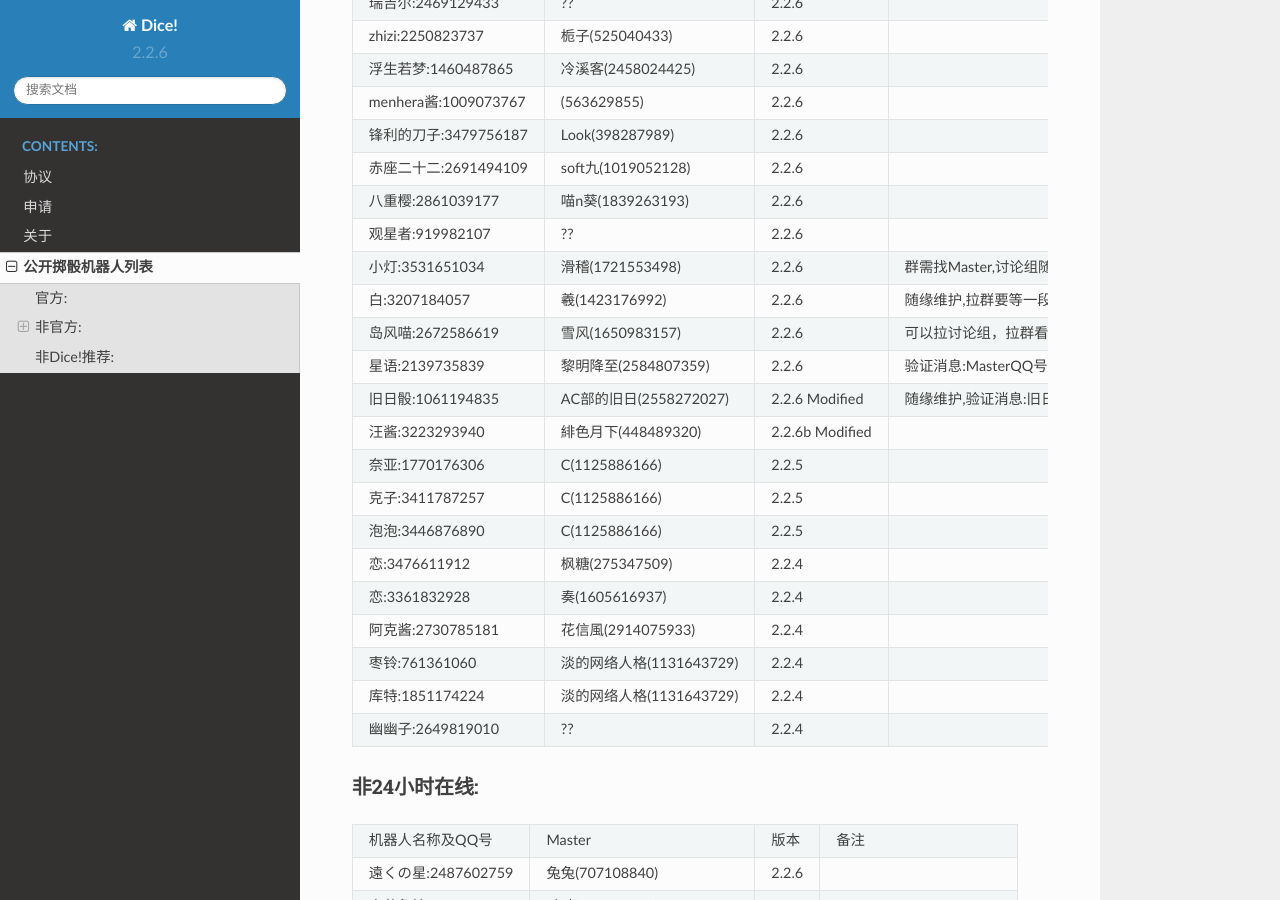
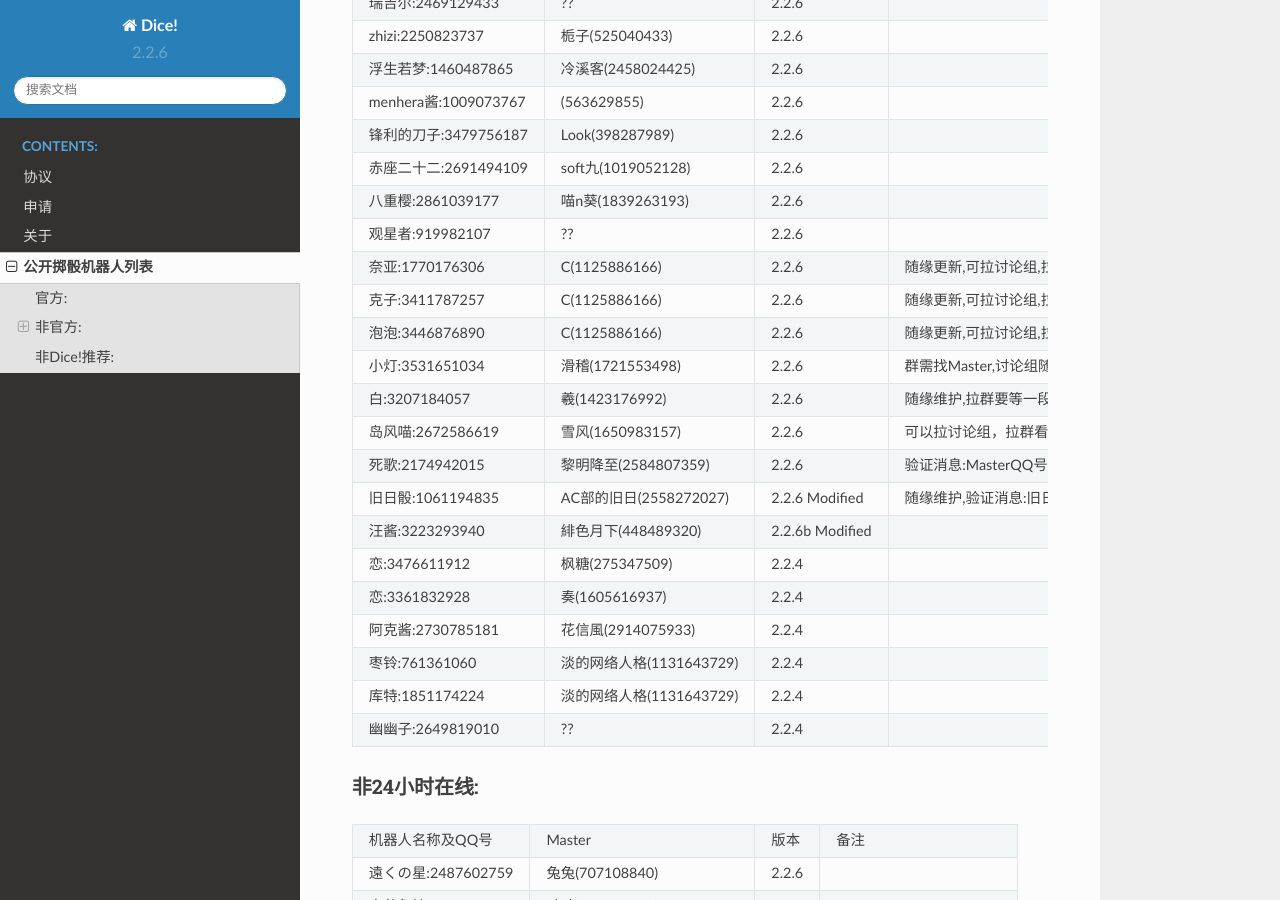
Before and after one commit to Dice-Developer-Team/Dice, a Sphinx documentation site: the page built from docs/DiceList.rst, in a window 1280 px wide and 900 px high, scrolled down 791 px. Built offline with Sphinx 7.4.7 and the Read the Docs theme 2.0.0, drawn with Linux system fonts in a browser that asks for light colours; some of the changed text lies outside the part shown.

Commit message:
Add files via upload

```diff
--- a/docs/DiceList.rst
+++ b/docs/DiceList.rst
@@ -37,57 +37,57 @@
 24小时在线:
 +++++++++++++
 
-+--------------------------+------------------------------+------------------+----------------------------+
-|机器人名称及QQ号          |Master                        |版本              |备注                        |
-+--------------------------+------------------------------+------------------+----------------------------+
-|胡德:255928214            |Esiimevolw(970474963)         |2.2.6             |                            |
-+--------------------------+------------------------------+------------------+----------------------------+
-|瑞吉尔:2469129433         |??                            |2.2.6             |                            |
-+--------------------------+------------------------------+------------------+----------------------------+
-|zhizi:2250823737          |栀子(525040433)               |2.2.6             |                            |
-+--------------------------+------------------------------+------------------+----------------------------+
-|浮生若梦:1460487865       |冷溪客(2458024425)            |2.2.6             |                            |
-+--------------------------+------------------------------+------------------+----------------------------+
-|menhera酱:1009073767      |\(563629855\)                 |2.2.6             |                            |
-+--------------------------+------------------------------+------------------+----------------------------+
-|锋利的刀子:3479756187     |Look(398287989)               |2.2.6             |                            |
-+--------------------------+------------------------------+------------------+----------------------------+
-|赤座二十二:2691494109     |soft九(1019052128)            |2.2.6             |                            |
-+--------------------------+------------------------------+------------------+----------------------------+
-|八重樱:2861039177         |喵n葵(1839263193)             |2.2.6             |                            |
-+--------------------------+------------------------------+------------------+----------------------------+
-|观星者:919982107          |??                            |2.2.6             |                            |
-+--------------------------+------------------------------+------------------+----------------------------+
-|小灯:3531651034           |滑稽(1721553498)              |2.2.6             |群需找Master,讨论组随意使用 |
-+--------------------------+------------------------------+------------------+----------------------------+
-|白:3207184057             |羲(1423176992)                |2.2.6             |随缘维护,拉群要等一段时间   |
-+--------------------------+------------------------------+------------------+----------------------------+
-|岛风喵:2672586619         |雪风(1650983157)              |2.2.6             |可以拉讨论组，拉群看情况    |
-+--------------------------+------------------------------+------------------+----------------------------+
-|星语:2139735839           |黎明降至(2584807359)          |2.2.6             |验证消息:MasterQQ号         |
-+--------------------------+------------------------------+------------------+----------------------------+
-|旧日骰:1061194835         |AC部的旧日(2558272027)        |2.2.6 Modified    |随缘维护,验证消息:旧日骰    |
-+--------------------------+------------------------------+------------------+----------------------------+
-|汪酱:3223293940           |緋色月下(448489320)           |2.2.6b Modified   |                            |
-+--------------------------+------------------------------+------------------+----------------------------+
-|奈亚:1770176306           |C(1125886166)                 |2.2.5             |                            |
-+--------------------------+------------------------------+------------------+----------------------------+
-|克子:3411787257           |C(1125886166)                 |2.2.5             |                            |
-+--------------------------+------------------------------+------------------+----------------------------+
-|泡泡:3446876890           |C(1125886166)                 |2.2.5             |                            |
-+--------------------------+------------------------------+------------------+----------------------------+
-|恋:3476611912             |枫糖(275347509)               |2.2.4             |                            |
-+--------------------------+------------------------------+------------------+----------------------------+
-|恋:3361832928             |奏(1605616937)                |2.2.4             |                            |
-+--------------------------+------------------------------+------------------+----------------------------+
-|阿克酱:2730785181         |花信風(2914075933)            |2.2.4             |                            |
-+--------------------------+------------------------------+------------------+----------------------------+
-|枣铃:761361060            |淡的网络人格(1131643729)      |2.2.4             |                            |
-+--------------------------+------------------------------+------------------+----------------------------+
-|库特:1851174224           |淡的网络人格(1131643729)      |2.2.4             |                            |
-+--------------------------+------------------------------+------------------+----------------------------+
-|幽幽子:2649819010         |??                            |2.2.4             |                            |
-+--------------------------+------------------------------+------------------+----------------------------+
++--------------------------+------------------------------+------------------+--------------------------------+
+|机器人名称及QQ号          |Master                        |版本              |备注                            |
++--------------------------+------------------------------+------------------+--------------------------------+
+|胡德:255928214            |Esiimevolw(970474963)         |2.2.6             |                                |
++--------------------------+------------------------------+------------------+--------------------------------+
+|瑞吉尔:2469129433         |??                            |2.2.6             |                                |
++--------------------------+------------------------------+------------------+--------------------------------+
+|zhizi:2250823737          |栀子(525040433)               |2.2.6             |                                |
++--------------------------+------------------------------+------------------+--------------------------------+
+|浮生若梦:1460487865       |冷溪客(2458024425)            |2.2.6             |                                |
++--------------------------+------------------------------+------------------+--------------------------------+
+|menhera酱:1009073767      |\(563629855\)                 |2.2.6             |                                |
++--------------------------+------------------------------+------------------+--------------------------------+
+|锋利的刀子:3479756187     |Look(398287989)               |2.2.6             |                                |
++--------------------------+------------------------------+------------------+--------------------------------+
+|赤座二十二:2691494109     |soft九(1019052128)            |2.2.6             |                                |
++--------------------------+------------------------------+------------------+--------------------------------+
+|八重樱:2861039177         |喵n葵(1839263193)             |2.2.6             |                                |
++--------------------------+------------------------------+------------------+--------------------------------+
+|观星者:919982107          |??                            |2.2.6             |                                |
++--------------------------+------------------------------+------------------+--------------------------------+
+|奈亚:1770176306           |C(1125886166)                 |2.2.6             |随缘更新,可拉讨论组,拉群需等待  |
++--------------------------+------------------------------+------------------+--------------------------------+
+|克子:3411787257           |C(1125886166)                 |2.2.6             |随缘更新,可拉讨论组,拉群需等待  |
++--------------------------+------------------------------+------------------+--------------------------------+
+|泡泡:3446876890           |C(1125886166)                 |2.2.6             |随缘更新,可拉讨论组,拉群需等待  |
++--------------------------+------------------------------+------------------+--------------------------------+
+|小灯:3531651034           |滑稽(1721553498)              |2.2.6             |群需找Master,讨论组随意使用     |
++--------------------------+------------------------------+------------------+--------------------------------+
+|白:3207184057             |羲(1423176992)                |2.2.6             |随缘维护,拉群要等一段时间       |
++--------------------------+------------------------------+------------------+--------------------------------+
+|岛风喵:2672586619         |雪风(1650983157)              |2.2.6             |可以拉讨论组，拉群看情况        |
++--------------------------+------------------------------+------------------+--------------------------------+
+|死歌:2174942015           |黎明降至(2584807359)          |2.2.6             |验证消息:MasterQQ号             |
++--------------------------+------------------------------+------------------+--------------------------------+
+|旧日骰:1061194835         |AC部的旧日(2558272027)        |2.2.6 Modified    |随缘维护,验证消息:旧日骰        |
++--------------------------+------------------------------+------------------+--------------------------------+
+|汪酱:3223293940           |緋色月下(448489320)           |2.2.6b Modified   |                                |
++--------------------------+------------------------------+------------------+--------------------------------+
+|恋:3476611912             |枫糖(275347509)               |2.2.4             |                                |
++--------------------------+------------------------------+------------------+--------------------------------+
+|恋:3361832928             |奏(1605616937)                |2.2.4             |                                |
++--------------------------+------------------------------+------------------+--------------------------------+
+|阿克酱:2730785181         |花信風(2914075933)            |2.2.4             |                                |
++--------------------------+------------------------------+------------------+--------------------------------+
+|枣铃:761361060            |淡的网络人格(1131643729)      |2.2.4             |                                |
++--------------------------+------------------------------+------------------+--------------------------------+
+|库特:1851174224           |淡的网络人格(1131643729)      |2.2.4             |                                |
++--------------------------+------------------------------+------------------+--------------------------------+
+|幽幽子:2649819010         |??                            |2.2.4             |                                |
++--------------------------+------------------------------+------------------+--------------------------------+
 
 
 非24小时在线:
```
Also changed, not shown: other parts of docs/DiceList.rst (+1 -1 lines).
